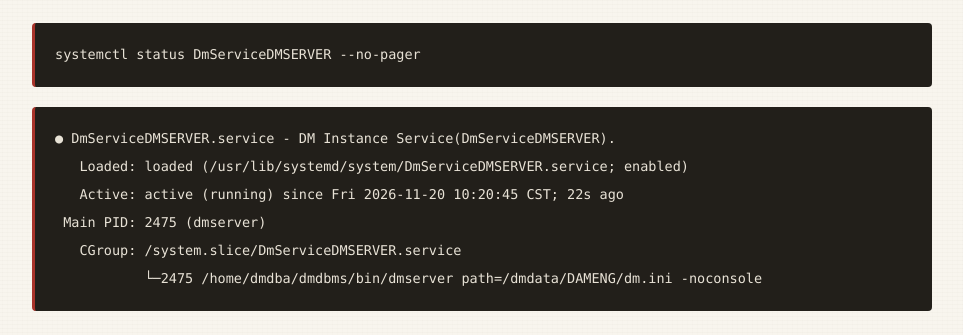
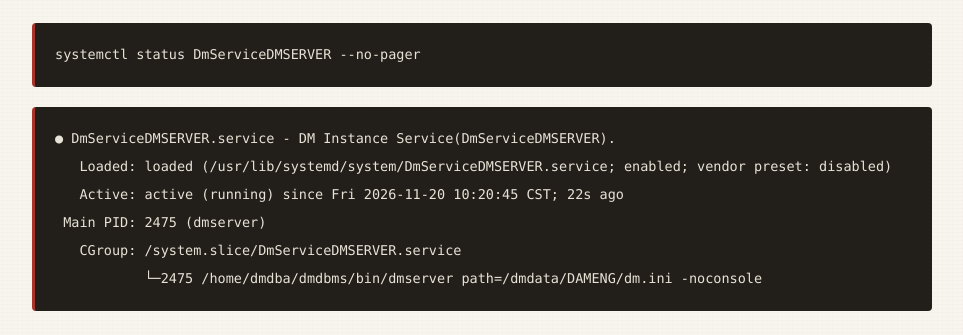
Before and after one commit to jiangchuang/jiangchuang.github.io, a plain HTML site: page posts/dm-enable-encrypt-4.html in a window 1280 px wide. Shown: the part 3420-3755 px from the top of the page, without its empty margins (158-1121 px from the left). Drawn offline with Linux system fonts and the light colour scheme.

Commit message:
修正：systemctl status 输出补回 vendor preset，保持与实测原文一致

```diff
--- a/posts/dm-enable-encrypt-4.html
+++ b/posts/dm-enable-encrypt-4.html
@@ -128,7 +128,7 @@ used time: 80.857(ms). Execute id is 1301.</code></pre>
 <p>这条命令没有任何输出是正常的。确认起没起来：</p>
 <pre class="code"><code class="lang-bash">systemctl status DmServiceDMSERVER --no-pager</code></pre>
 <pre class="code"><code class="lang-text">● DmServiceDMSERVER.service - DM Instance Service(DmServiceDMSERVER).
-   Loaded: loaded (/usr/lib/systemd/system/DmServiceDMSERVER.service; enabled)
+   Loaded: loaded (/usr/lib/systemd/system/DmServiceDMSERVER.service; enabled; vendor preset: disabled)
    Active: active (running) since Fri 2026-11-20 10:20:45 CST; 22s ago
  Main PID: 2475 (dmserver)
    CGroup: /system.slice/DmServiceDMSERVER.service
```
